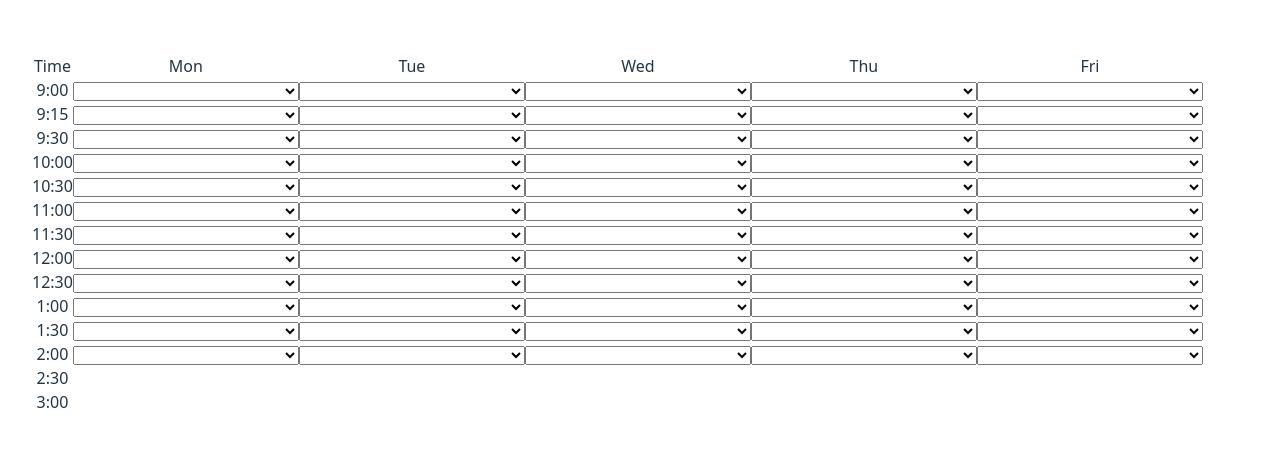
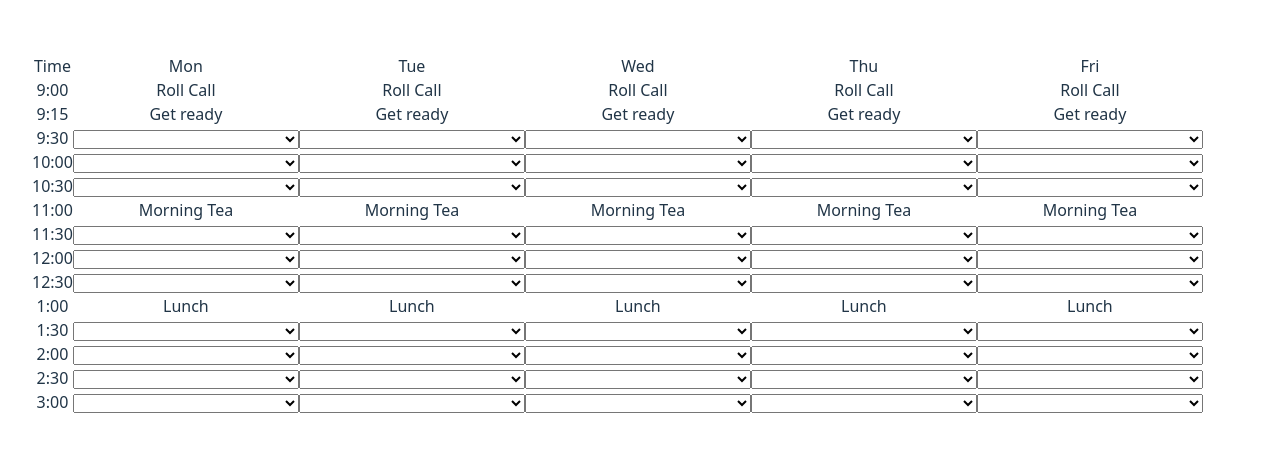
Before and after one commit to MisterKrud/student-timetable, a React (Vite) app: page / in a window 1280 px wide. Shown: the part 166-618 px from the top of the page. Built offline with nearby package versions, Linux system fonts and the light colour scheme.

Commit message:
Add breaks and morning roll call to weekday

```diff
--- a/src/components/Dropdown.jsx
+++ b/src/components/Dropdown.jsx
@@ -4,6 +4,7 @@ import styles from './Dropdown.module.css'
 const dropdownList = ['',...timetableDropDowns]
 const Dropdown = ()  => {
 
+    //conditional value for lunch and morning tea
 return (
     <div className = {styles.dropdown}>
     <label htmlFor="dropdowns"> </label>
--- a/src/components/Weekday.jsx
+++ b/src/components/Weekday.jsx
@@ -2,10 +2,18 @@ import Dropdown from "./Dropdown"
 import { lessonTimes } from "../data/scheduleData"
 
 const lessonPeriods = lessonTimes.slice(2)
+
+//Should change hard coded lunch and morning tea to pre-set dropdown values
 const Weekday = () => {
     return (
         <>
+        <div>Roll Call</div>
+        <div>Get ready</div>
             {lessonPeriods.map(period => (
+                period === '11:00' ? (
+                <div>Morning Tea</div>
+                ) : period === '1:00' ? (
+                    <div>Lunch</div> ) :
                 <Dropdown key={period} />
 
             ))
```
